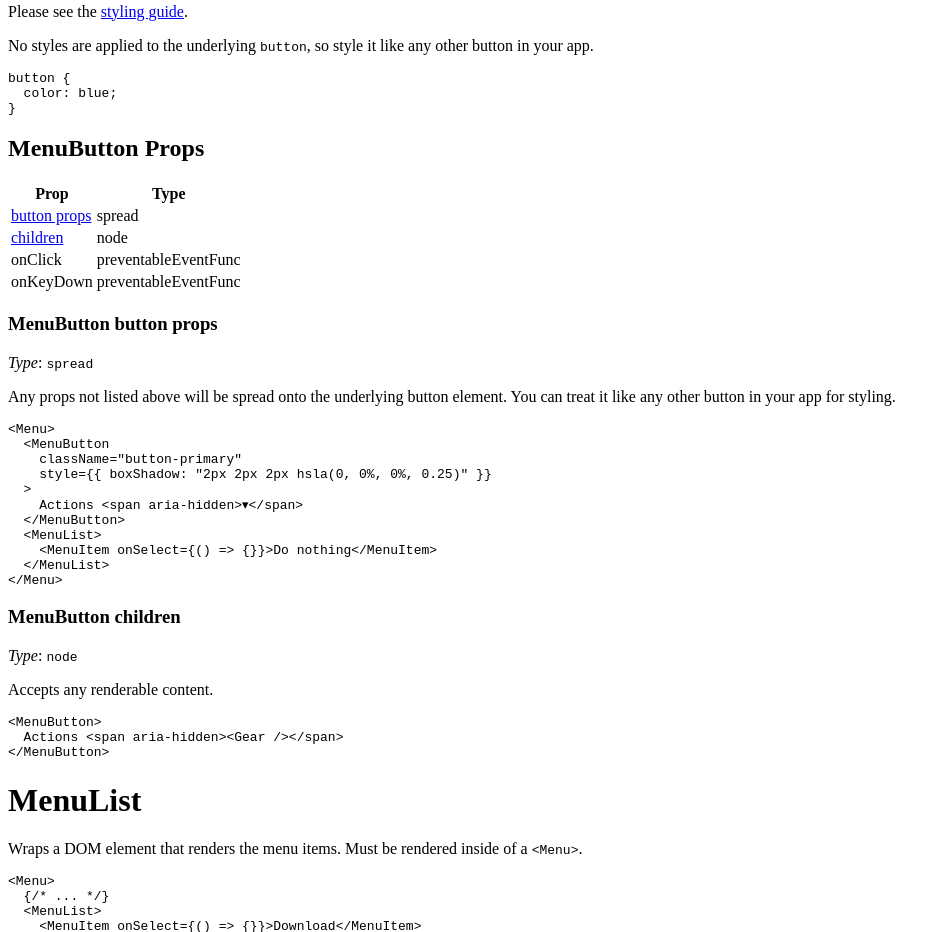
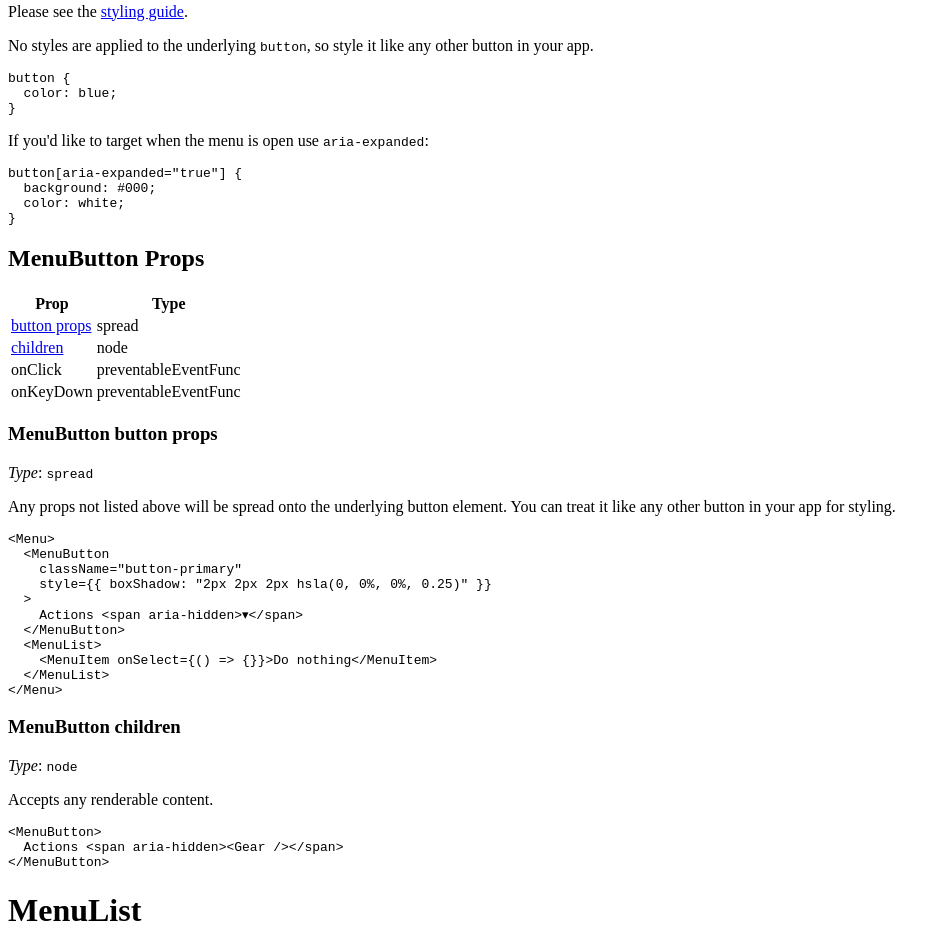
Before and after one commit to whimsy-cat/react-ui, a Gatsby site in the folder www/: page /menu-button in a window 1280 px wide. Shown: the part 1408-2340 px from the top of the page, without its empty margins (0-950 px from the left). Built offline with nearby package versions, Linux system fonts and the light colour scheme; Gatsby itself is replaced by a stand-in of ours; code samples lack their colours.

Commit message:
docs: how to style menu button when open
Closes #28

````diff
--- a/www/src/pages/menu-button.mdx
+++ b/www/src/pages/menu-button.mdx
@@ -111,6 +111,15 @@ No styles are applied to the underlying `button`, so style it like any other but
 ```css
 button {
   color: blue;
+}
+```
+
+If you'd like to target when the menu is open use `aria-expanded`:
+
+```css
+button[aria-expanded="true"] {
+  background: #000;
+  color: white;
 }
 ```
 
````
